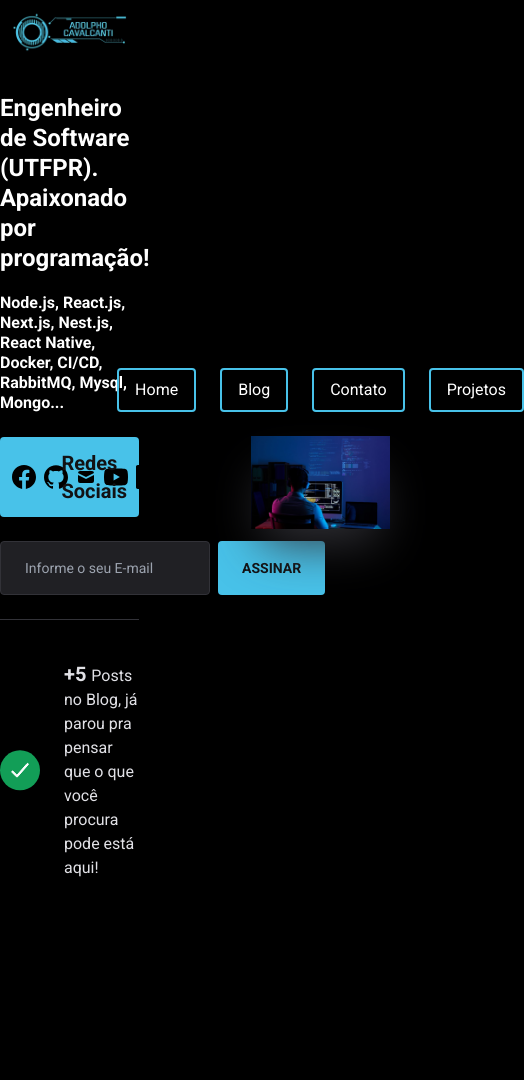
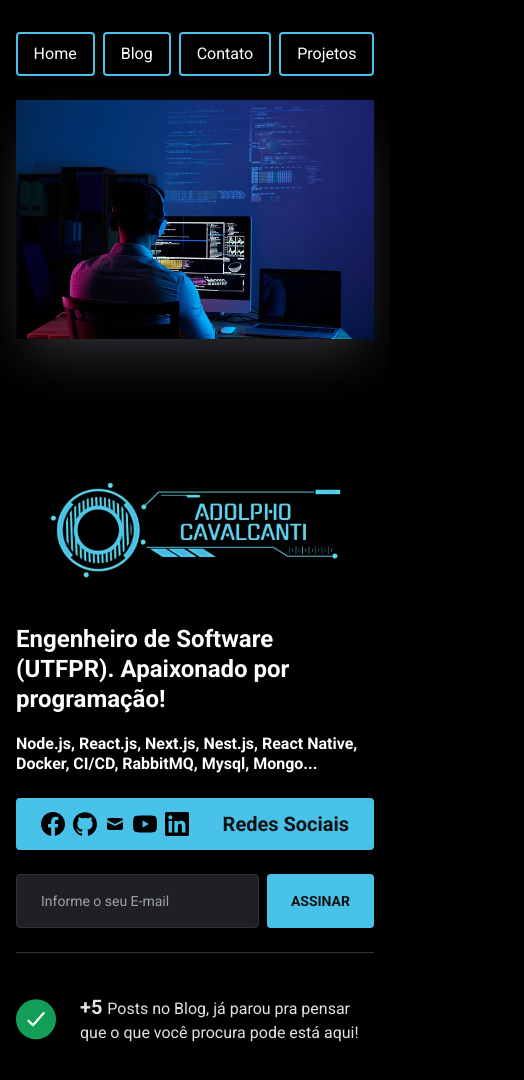
Before and after one commit to adolpho-cavalcanti/blog-adolpho-tech, a Next.js app: page / in a window 390 px wide. Shown: the top 1080 px of the page, 524 px wide, since content can reach past the window. Before the commit the page ends 880 px from the top, so only its background shows below. Built offline with nearby package versions, Linux system fonts and the light colour scheme.

Commit message:
Ajustando layout mobile

```diff
--- a/src/pages/index.tsx
+++ b/src/pages/index.tsx
@@ -33,8 +33,19 @@ export default function Home() {
   }
 
   return (
-    <div className="max-w-[1124px] h-screen mt-2 mx-auto grid grid-cols-2 items-center gap-28">
-      <main>
+    <div className="max-w-[1124px] h-screen mt-2 mx-auto flex max-md:flex-col items-center gap-28">
+
+      <nav className="mb-4 max-md:mx-4 flex flex-col items-center">
+        <header className="w-full flex py-6 gap-2 items-center justify-center">
+          <a className="text-white px-4 py-2 border-solid border-blue-300 border-2 hover:bg-blue-300 hover:text-gray-900 rounded" href="#home">Home</a>
+          <a className="text-white px-4 py-2 border-solid border-blue-300 border-2 hover:bg-blue-300 hover:text-gray-900 rounded" href="#news">Blog</a>
+          <a className="text-white px-4 py-2 border-solid border-blue-300 border-2 hover:bg-blue-300 hover:text-gray-900 rounded" href="#contact">Contato</a>
+          <a className="text-white px-4 py-2 border-solid border-blue-300 border-2 hover:bg-blue-300 hover:text-gray-900 rounded" href="#about">Projetos</a>
+        </header>
+        <Image src={perfilAdolpho} alt="Foto de Perfil do Adolpho Cavalcanti" className="shadow-2xl shadow-gray-600" />
+      </nav>
+
+      <main className="max-md:mx-4">
         <Image src={logo} alt="Logo do site Adolpho Cavalcanti" />
 
         <h1 className="mt-10 text-white text-2xl font-bold leading-tight">
@@ -86,7 +97,7 @@ export default function Home() {
           </div>
         )}
 
-        <div className="mt-6 pt-10 border-t border-gray-600 flex items-center justify-between text-gray-100">
+        <div className="mt-6 mb-16 pt-10 border-t border-gray-600 flex items-center justify-between text-gray-100">
           <div className="flex items-center gap-6">
             <Image src={iconCheck} alt="" />
             <div className="flex flex-col">
@@ -96,15 +107,6 @@ export default function Home() {
         </div>
 
       </main>
-      <aside className="mb-4 flex flex-col items-center justify-center">
-        <header className="flex py-6 gap-6 items-center justify-start">
-          <a className="text-white px-4 py-2 border-solid border-blue-300 border-2 hover:bg-blue-300 hover:text-gray-900 rounded" href="#home">Home</a>
-          <a className="text-white px-4 py-2 border-solid border-blue-300 border-2 hover:bg-blue-300 hover:text-gray-900 rounded" href="#news">Blog</a>
-          <a className="text-white px-4 py-2 border-solid border-blue-300 border-2 hover:bg-blue-300 hover:text-gray-900 rounded" href="#contact">Contato</a>
-          <a className="text-white px-4 py-2 border-solid border-blue-300 border-2 hover:bg-blue-300 hover:text-gray-900 rounded" href="#about">Projetos</a>
-        </header>
-        <Image src={perfilAdolpho} alt="Foto de Perfil do Adolpho Cavalcanti" className="shadow-2xl shadow-gray-600" />
-      </aside>
     </div>
   )
 }
```
